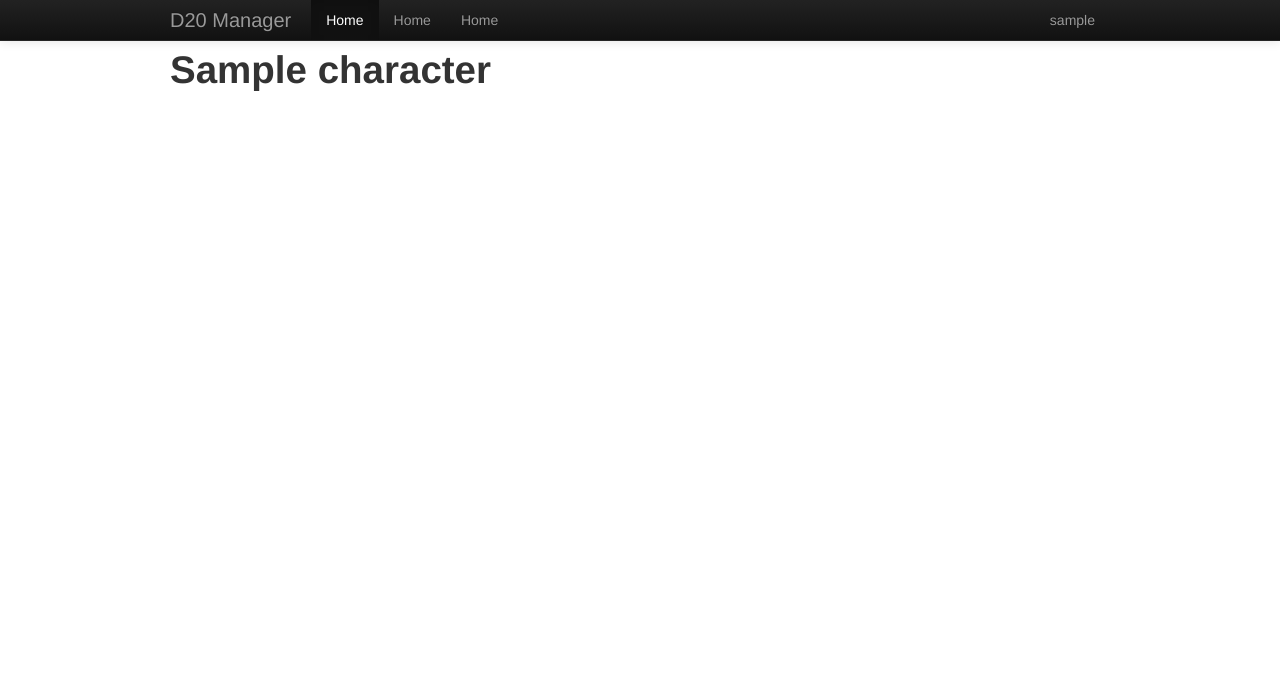
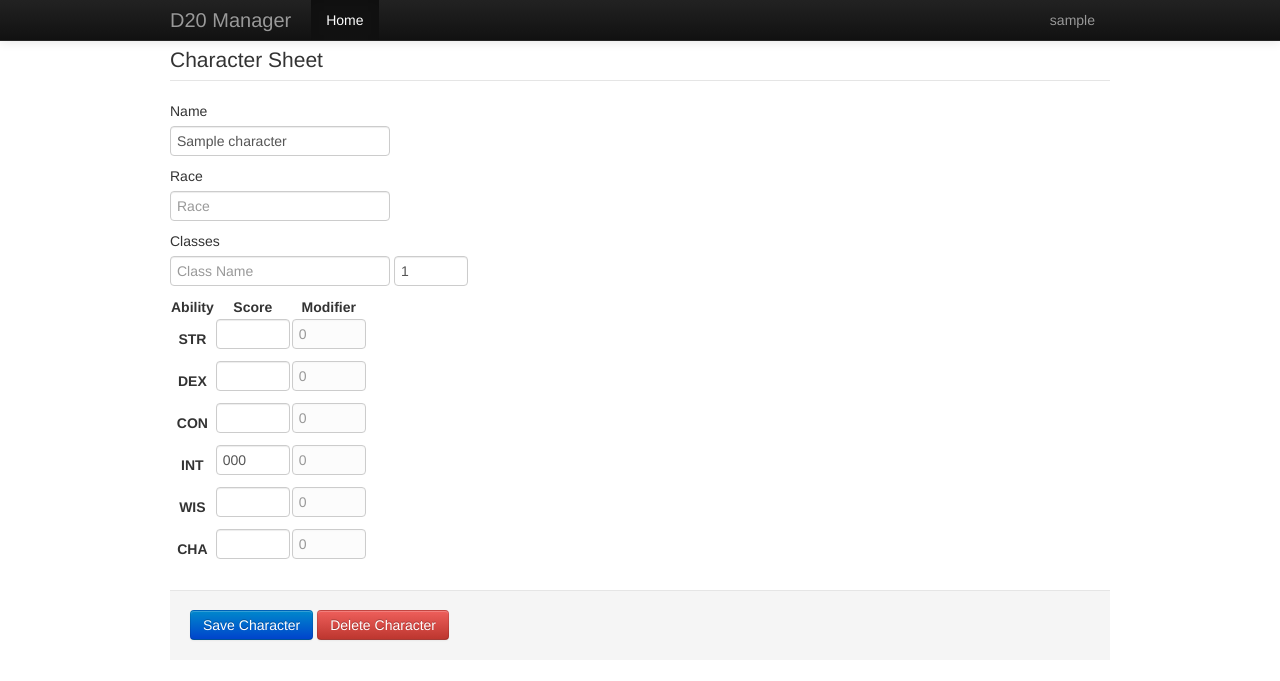
Before and after one commit to DanAlbert/d20mgr, a Python web app: template templates/character.html in a window 1280 px wide. Shown: the top 681 px of the page. Run offline with Jinja, Linux system fonts and the light colour scheme; the template is opened without the code that fills it: most values are stand-ins (such as "Sample title", 1, 10 or a date in 2020).

Commit message:
Expanded the character sheet and added delete

```diff
--- a/main.py
+++ b/main.py
@@ -68,7 +68,7 @@ class CharacterHandler(RequestHandler):
                                      key=character.key.urlsafe()))
 
     def delete(self, key):
-        return self.render('character-create')
+        character = ndb.Key(urlsafe=key).delete()
 
 
 app = webapp2.WSGIApplication([
@@ -79,6 +79,6 @@ app = webapp2.WSGIApplication([
                   handler=CharacterHandler, handler_method='create'),
     webapp2.Route(r'/character/<key>', name='character-show',
                   handler=CharacterHandler),
-    webapp2.Route(r'/character/<key>/delete', name='character-delete',
-                  handler=CharacterHandler),
+    webapp2.Route(r'/character/<key>', name='character-delete',
+                  handler=CharacterHandler, methods=['DELETE']),
 ], debug=True)
--- a/templates/base.html
+++ b/templates/base.html
@@ -16,8 +16,6 @@
 					<a class="brand" href="/">D20 Manager</a>
 					<ul class="nav">
 						<li class="active"><a href="#">Home</a></li>
-						<li><a href="#">Home</a></li>
-						<li><a href="#">Home</a></li>
 					</ul>
 					<ul class="nav pull-right">
 						{% if user %}
@@ -30,12 +28,13 @@
 				</div>
 			</div>
 		</div>
-		<div class="container">
+		<div id="content" class="container">
 			{% block content %}{% endblock %}
 		</div>
 		<script type="text/javascript"
 		        src="http://code.jquery.com/jquery.js"></script>
 		<script type="text/javascript"
 		        src="/static/js/bootstrap.min.js"></script>
+		{% block scripts %}{% endblock %}
 	</body>
 </html>
--- a/templates/character.html
+++ b/templates/character.html
@@ -2,7 +2,99 @@
 
 {% block content %}
 {% if character %}
-<h1>{{ character.name }}</h1>
+<form>
+	<fieldset>
+		<div id="legend">
+			<legend>Character Sheet</legend>
+		</div>
+
+		<label for="name">Name</label>
+		<input id="name" type="text" placeholder="Name" value="{{ character.name }}" />
+
+		<label>Race</label>
+		<input type="text" placeholder="Race" />
+
+		<label>Classes</label>
+		<input type="text" placeholder="Class Name">
+		<input type="number" value="1" class="input-mini" />
+
+		<table>
+			<thead>
+				<tr>
+					<th>Ability</th>
+					<th>Score</th>
+					<th>Modifier</th>
+				</tr>
+			</thead>
+			<tbody>
+				<tr>
+					<th>STR</th>
+					<td>
+						<input type="number" class="input-mini"
+						       value="{{ character.strength }}" />
+					</td>
+					<td><span class="input-mini uneditable-input">0</span></td>
+				</tr>
+				<tr>
+					<th>DEX</th>
+					<td>
+						<input type="number" class="input-mini"
+						       value="{{ character.dexterity }}" />
+					</td>
+					<td>
+							<span class="input-mini uneditable-input">0</span>
+					</td>
+				</tr>
+				<tr>
+					<th>CON</th>
+					<td>
+						<input type="number" class="input-mini"
+						       value="{{ character.constitution }}" />
+					</td>
+					<td>
+							<span class="input-mini uneditable-input">0</span>
+					</td>
+				</tr>
+				<tr>
+					<th>INT</th>
+					<td>
+						<input type="number" class="input-mini"
+						       value="{{ character.intelligence }}" />
+					</td>
+					<td>
+							<span class="input-mini uneditable-input">0</span>
+					</td>
+				</tr>
+				<tr>
+					<th>WIS</th>
+					<td>
+						<input type="number" class="input-mini"
+						       value="{{ character.wisdom }}" />
+					</td>
+					<td>
+							<span class="input-mini uneditable-input">0</span>
+					</td>
+				</tr>
+				<tr>
+					<th>CHA</th>
+					<td>
+						<input type="number" class="input-mini"
+						       value="{{ character.charisma }}" />
+					</td>
+					<td>
+							<span class="input-mini uneditable-input">0</span>
+					</td>
+				</tr>
+			</tbody>
+		</table>
+	</fieldset>
+	<div class="form-actions">
+		<span id="form-errors"></span>
+		<button type="button" class="btn btn-primary">Save Character</button>
+		<button id="delete-btn" type="button" class="btn btn-danger"
+		        data-loading-text="Deleting...">Delete Character</button>
+	</div>
+</form>
 {% else %}
 <p>
 	An error occured while loading your character. Please refresh the page to
@@ -10,3 +102,48 @@
 </p>
 {% endif %}
 {% endblock %}
+
+{% block scripts %}
+<script type="text/javascript">
+	$(document).ready(function ()
+	{
+		$('#delete-btn').click(function ()
+		{
+			$('#delete-btn').button('loading');
+			$.ajax({
+				url: '{{ uri_for("character-delete",
+				      key=character.key.urlsafe()) }}',
+				type: 'DELETE',
+				data: { key: '{{ character.key.urlsafe() }}' }
+			})
+			.done(function ()
+			{
+				var timeout = 3;
+				$('#content').html(
+					'<p class="text-success">Character deleted. Returning to ' +
+					'character list in <span id="counter">' + timeout +
+					'</span>...</p>');
+				setTimeout(function ()
+				{
+					window.location.replace('{{ uri_for("character-list") }}');
+				}, timeout * 1000);
+				setTimeout(function countdown()
+				{
+					var count = $('#counter').text();
+					if (count > 0)
+					{
+						setTimeout(countdown, 1000);
+					}
+					$('#counter').text(--count);
+				}, 1000);
+			})
+			.fail(function()
+			{
+				$('#delete-btn').button('reset');
+				$('#form-errors').html('<p class="text-error">An error ' +
+					'occured. Please refresh the page and try again.</p>');
+			});
+		});
+	});
+</script>
+{% endblock %}
```
Also changed, not shown: models.py (+10 -10 lines).
